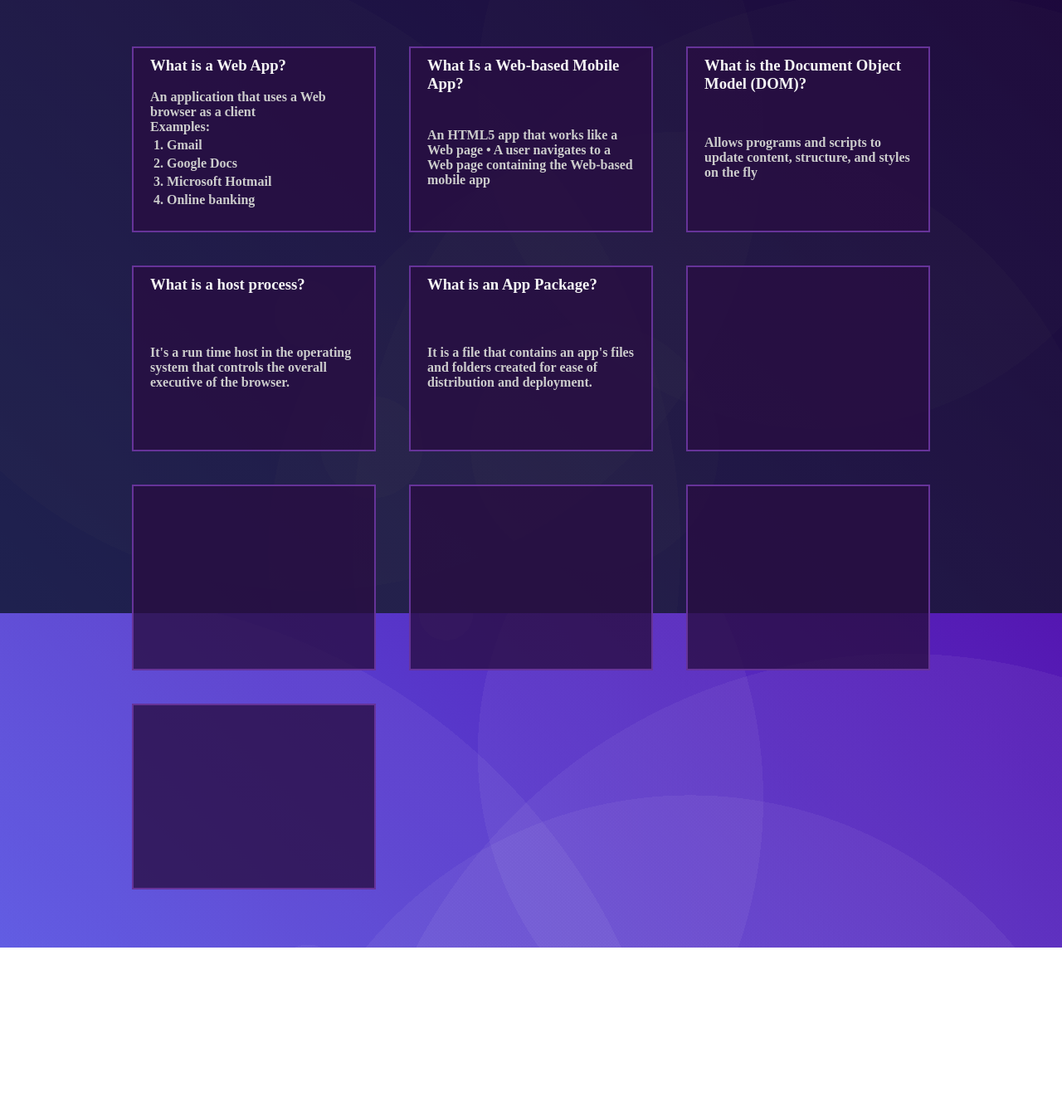
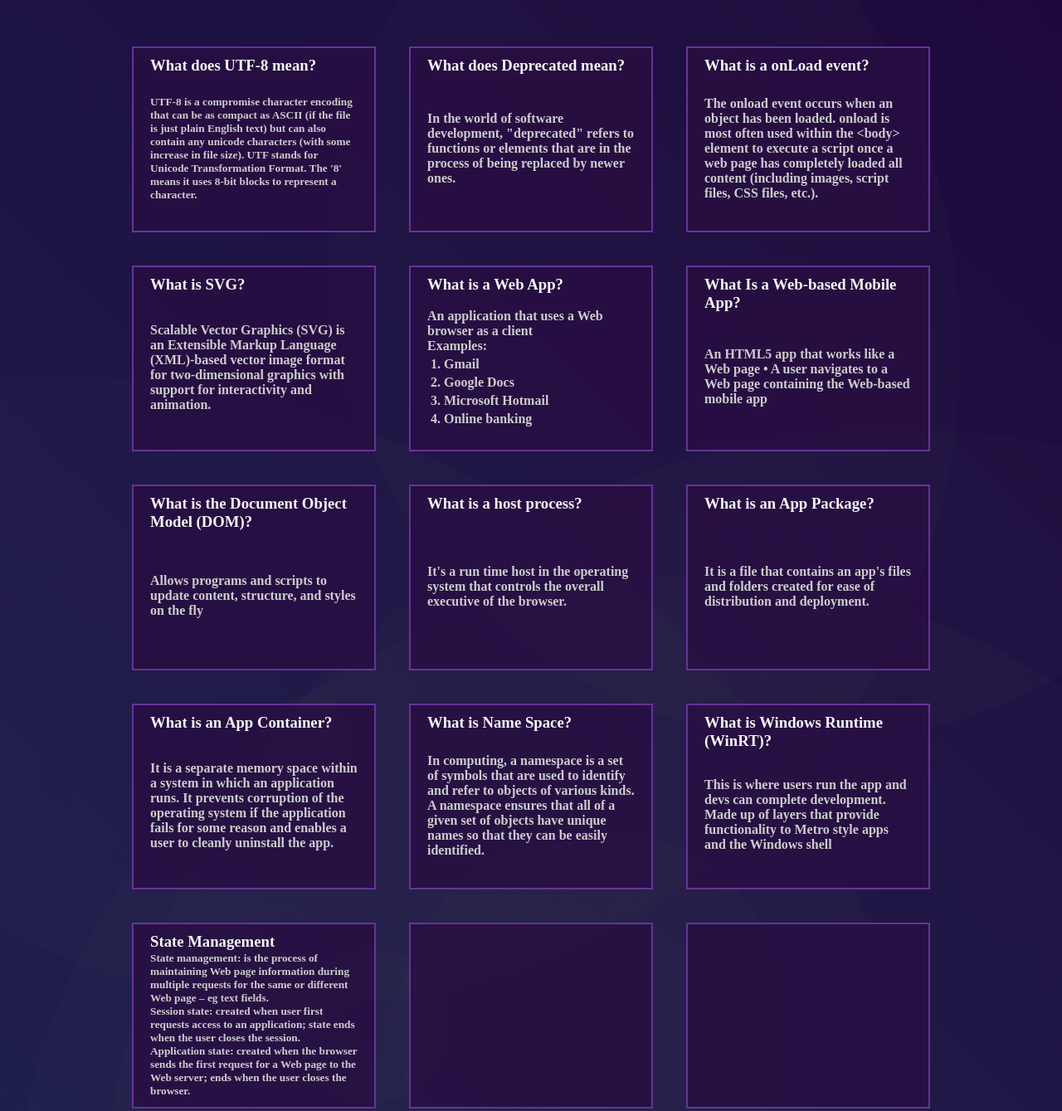
Before and after one commit to Hex-Zero/Html5-and-CSS3, a plain HTML site: page faq.html in a window 1280 px wide. Shown: the part 61-1400 px from the top of the page at 83% size. Before the commit the page ends 1203 px from the top, so only its background shows below. Drawn offline with Linux system fonts and the light colour scheme.

Commit message:
more fags

```diff
--- a/faq.html
+++ b/faq.html
@@ -19,6 +19,60 @@
       <h2 class="main-title">FAQ's - click on a box to learn more...</h2>
     </div>
     <div class="faq-container">
+      <a
+        href="https://en.wikipedia.org/wiki/UTF-8"
+        target="_blank"
+        class="faq-box"
+      >
+        <h3 class="question">What does UTF-8 mean?</h3>
+        <h5 class="answer">
+          UTF-8 is a compromise character encoding that can be as compact as
+          ASCII (if the file is just plain English text) but can also contain
+          any unicode characters (with some increase in file size). UTF stands
+          for Unicode Transformation Format. The '8' means it uses 8-bit blocks
+          to represent a character.
+        </h5>
+      </a>
+
+      <a
+        href="https://techterms.com/definition/deprecated"
+        target="_blank"
+        class="faq-box"
+      >
+        <h3 class="question">What does Deprecated mean?</h3>
+        <h4 class="answer">
+          In the world of software development, "deprecated" refers to functions
+          or elements that are in the process of being replaced by newer ones.
+        </h4>
+      </a>
+
+      <a
+        href="https://www.w3schools.com/jsref/event_onload.asp"
+        target="_blank"
+        class="faq-box"
+      >
+        <h3 class="question">What is a onLoad event?</h3>
+        <h4 class="answer">
+          The onload event occurs when an object has been loaded. onload is most
+          often used within the &lt;body&gt; element to execute a script once a
+          web page has completely loaded all content (including images, script
+          files, CSS files, etc.).
+        </h4>
+      </a>
+
+      <a
+        href="https://developer.mozilla.org/en-US/docs/Web/SVG"
+        target="_blank"
+        class="faq-box"
+      >
+        <h3 class="question">What is SVG?</h3>
+        <h4 class="answer">
+          Scalable Vector Graphics (SVG) is an Extensible Markup Language
+          (XML)-based vector image format for two-dimensional graphics with
+          support for interactivity and animation.
+        </h4>
+      </a>
+
       <a
         href="https://en.wikipedia.org/wiki/Web_application"
         target="_blank"
@@ -86,9 +140,59 @@
         </h4>
       </a>
 
+      <a
+        href="https://www.techopedia.com/definition/31114/application-container"
+        target="_blank"
+        class="faq-box"
+      >
+        <h3 class="question">What is an App Container?</h3>
+        <h4 class="answer">
+          It is a separate memory space within a system in which an application
+          runs. It prevents corruption of the operating system if the
+          application fails for some reason and enables a user to cleanly
+          uninstall the app.
+        </h4>
+      </a>
+
+      <a
+        href="https://en.wikipedia.org/wiki/Namespace"
+        target="_blank"
+        class="faq-box"
+      >
+        <h3 class="question">What is Name Space?</h3>
+        <h4 class="answer">
+          In computing, a namespace is a set of symbols that are used to
+          identify and refer to objects of various kinds. A namespace ensures
+          that all of a given set of objects have unique names so that they can
+          be easily identified.
+        </h4>
+      </a>
+
+      <a
+        href="https://en.wikipedia.org/wiki/Windows_Runtime"
+        target="_blank"
+        class="faq-box"
+      >
+        <h3 class="question">What is Windows Runtime (WinRT)?</h3>
+        <h4 class="answer">
+          This is where users run the app and devs can complete development.
+          Made up of layers that provide functionality to Metro style apps and
+          the Windows shell
+        </h4>
+      </a>
+
       <a href="" target="_blank" class="faq-box">
-        <h3 class="question"></h3>
-        <h4 class="answer"></h4>
+        <h3 class="question">State Management</h3>
+        <h5 class="answer">
+          <b>State management:</b> is the process of maintaining Web page
+          information during multiple requests for the same or different Web
+          page – eg text fields. <br />
+          <b>Session state:</b> created when user first requests access to an
+          application; state ends when the user closes the session.<br />
+          <b>Application state:</b> created when the browser sends the first
+          request for a Web page to the Web server; ends when the user closes
+          the browser.
+        </h5>
       </a>
 
       <a href="" target="_blank" class="faq-box">
--- a/style.css
+++ b/style.css
@@ -5,7 +5,7 @@
 
 body {
   background: rgba(0, 0, 0, 0.664);
-  height: 100vh;
+  height: 100%;
 }
 
 header {
@@ -25,6 +25,7 @@ li {
 .semantic {
   margin: 50px;
 }
+
 ol > li {
   margin: 0;
   margin-top: 4px;
```
